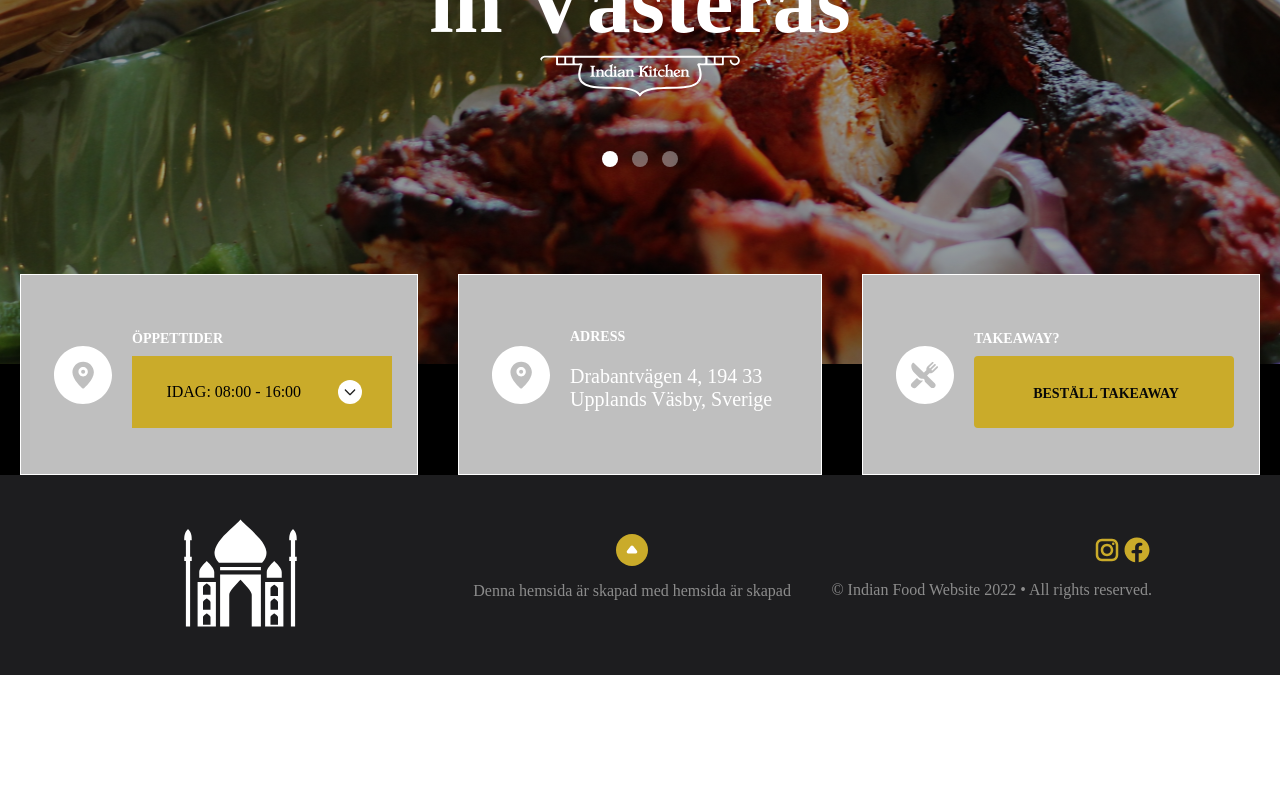
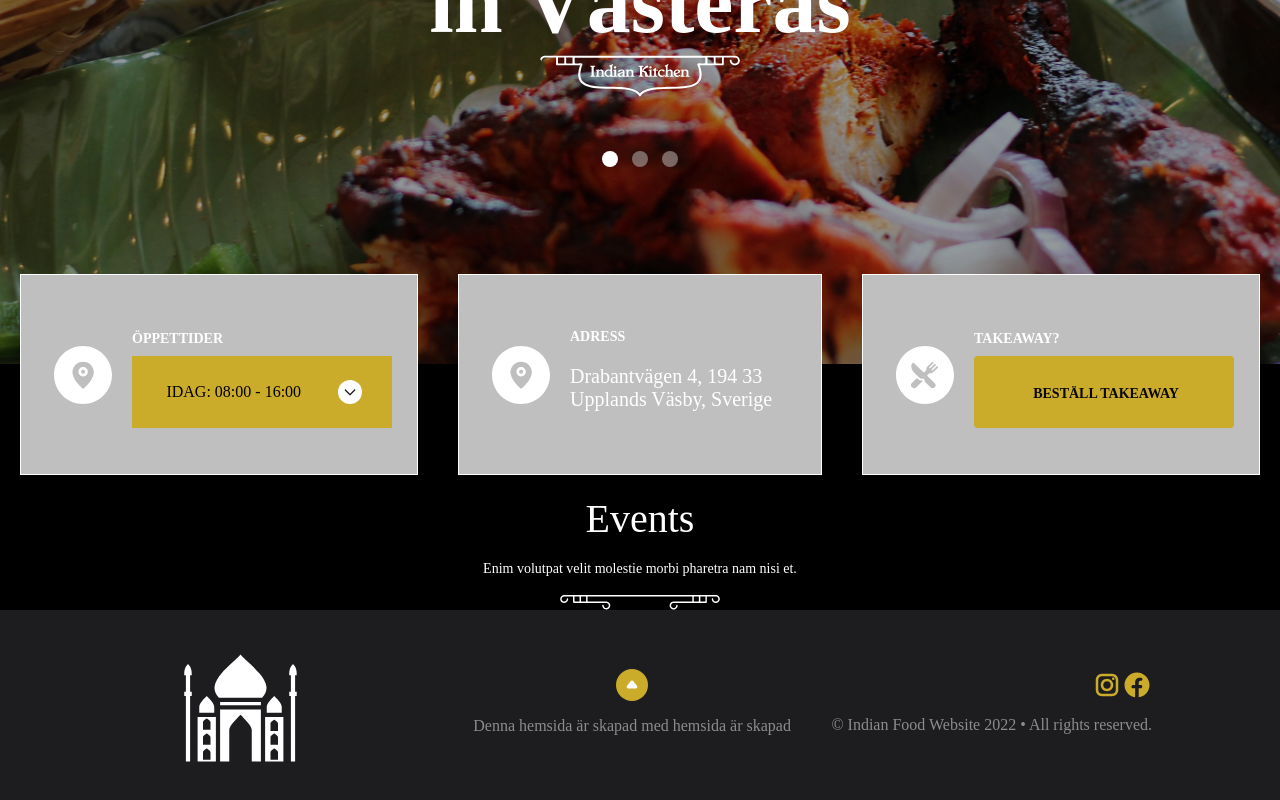
Before and after one commit to mandalsanela/indian-food-website, a React (Create React App) app: page / in a window 1280 px wide. Shown: the part 436-1236 px from the top of the page. Before the commit the page ends 1111 px from the top, so only its background shows below. Built offline with nearby package versions, Linux system fonts and the light colour scheme.

Commit message:
events section inital commit

```diff
--- a/src/index.css
+++ b/src/index.css
@@ -525,6 +525,45 @@
   border-radius: 4px;
 }
 
+.homepage-wrapper .events-section {
+  display: -webkit-box;
+  display: -ms-flexbox;
+  display: flex;
+  -webkit-box-orient: vertical;
+  -webkit-box-direction: normal;
+      -ms-flex-direction: column;
+          flex-direction: column;
+  color: white;
+  text-align: center;
+  margin-top: 20px;
+}
+
+.homepage-wrapper .events-section h1 {
+  font-family: Libre Caslon Text;
+  font-weight: 400;
+  font-style: normal;
+  font-size: 40px;
+  line-height: 48px;
+  margin: 0;
+  padding: 0;
+}
+
+.homepage-wrapper .events-section p {
+  font-family: IBM Plex Sans;
+  font-weight: 400;
+  font-style: normal;
+  font-size: 14px;
+  line-height: 24px;
+}
+
+.homepage-wrapper .events-section img {
+  width: 160px;
+  height: 15px;
+  -ms-flex-item-align: center;
+      -ms-grid-row-align: center;
+      align-self: center;
+}
+
 @media only screen and (max-width: 1230px) {
   .homepage-wrapper .buttons-row {
     display: -webkit-box;
--- a/src/screens/homePage/_index.scss
+++ b/src/screens/homePage/_index.scss
@@ -105,6 +105,34 @@
       }
     }
   }
+  .events-section {
+    display: flex;
+    flex-direction: column;
+    color: white;
+    text-align: center;
+    margin-top: 20px;
+    h1 {
+      font-family: Libre Caslon Text;
+      font-weight: 400;
+      font-style: normal;
+      font-size: 40px;
+      line-height: 48px;
+      margin: 0;
+      padding: 0;
+    }
+    p {
+      font-family: IBM Plex Sans;
+      font-weight: 400;
+      font-style: normal;
+      font-size: 14px;
+      line-height: 24px;
+    }
+    img {
+      width: 160px;
+      height: 15px;
+      align-self: center;
+    }
+  }
 }
 
 @media only screen and(max-width:1230px) {
--- a/src/screens/homePage/index.js
+++ b/src/screens/homePage/index.js
@@ -10,6 +10,7 @@ import LocationIcon from "../../assets/images/icons/location-icon.svg";
 import FoodIcon from "../../assets/images/icons/food-icon.svg";
 import ArrowDown from "../../assets/images/icons/icon-arrow-down.svg";
 import ButtonYellow from "../../UI/buttonYellow";
+import EventsVector from "../../assets/images/events-vector.svg";
 
 const HomePage = () => {
   return (
@@ -58,6 +59,11 @@ const HomePage = () => {
           </div>
         </ButtonGrey>
       </div>
+      <div className="events-section">
+        <h1>Events</h1>
+        <p>Enim volutpat velit molestie morbi pharetra nam nisi et.</p>
+        <img src={EventsVector} />
+      </div>
       <Footer />
     </div>
   );
```
Also changed, not shown: src/assets/images/events-vector.svg (added), 1 other file (tests, documents, lock files or other folders).
